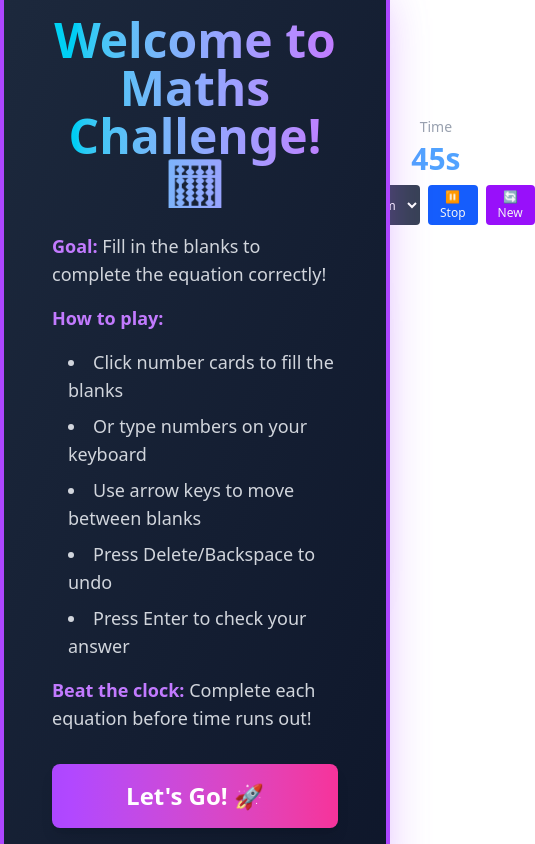
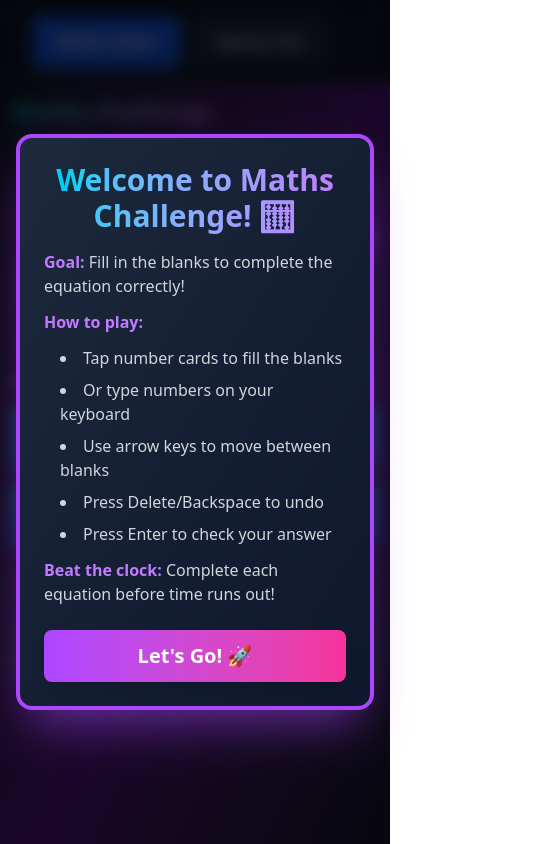
Before and after one commit to Frithir/typingTool, a React (Vite) app: page / in a window 390 px wide. Shown: the top 844 px of the page, 535 px wide, since content can reach past the window. Built offline with nearby package versions, Linux system fonts and the light colour scheme.

Commit message:
mobile ready

```diff
--- a/src/components/MathsGame/MathsGame.tsx
+++ b/src/components/MathsGame/MathsGame.tsx
@@ -274,7 +274,7 @@ export const MathsGame = () => {
             key={`slot-${slotIdx}`}
             onClick={() => !isChecking && setActiveSlot(slotIdx)}
             className={`
-              inline-block min-w-[80px] text-center mx-2 px-4 py-2
+              inline-block min-w-[50px] sm:min-w-[60px] md:min-w-[80px] text-center mx-1 sm:mx-2 px-2 sm:px-3 md:px-4 py-1 sm:py-2
               border-b-4 border-dashed cursor-pointer transition-all
               ${isActive ? "border-yellow-400 scale-110" : "border-gray-400"}
               ${answer !== null ? "text-yellow-300" : "text-gray-500"}
@@ -287,7 +287,7 @@ export const MathsGame = () => {
 
       if (part.trim()) {
         elements.push(
-          <span key={`text-${idx}`} className="mx-1">
+          <span key={`text-${idx}`} className="mx-0.5 sm:mx-1">
             {part}
           </span>
         );
@@ -309,15 +309,15 @@ export const MathsGame = () => {
   const uniqueAvailableOptions = Array.from(new Set(availableOptions));
 
   return (
-    <div className="min-h-screen bg-gradient-to-br from-gray-900 via-purple-900 to-gray-900 text-gray-100 p-8">
+    <div className="min-h-screen bg-gradient-to-br from-gray-900 via-purple-900 to-gray-900 text-gray-100 p-3 sm:p-6 md:p-8">
       {/* Intro Modal */}
       {showIntro && (
-        <div className="fixed inset-0 bg-black/70 flex items-center justify-center z-50 backdrop-blur-sm">
-          <div className="bg-gradient-to-br from-slate-800 to-slate-900 rounded-2xl p-12 max-w-2xl border-4 border-purple-500 shadow-2xl shadow-purple-500/50">
-            <h1 className="text-5xl font-bold mb-6 text-center bg-gradient-to-r from-cyan-400 to-purple-400 bg-clip-text text-transparent">
+        <div className="fixed inset-0 bg-black/70 flex items-center justify-center z-50 backdrop-blur-sm p-4">
+          <div className="bg-gradient-to-br from-slate-800 to-slate-900 rounded-2xl p-6 sm:p-8 md:p-12 max-w-2xl w-full border-4 border-purple-500 shadow-2xl shadow-purple-500/50 max-h-[90vh] overflow-y-auto">
+            <h1 className="text-3xl sm:text-4xl md:text-5xl font-bold mb-4 sm:mb-6 text-center bg-gradient-to-r from-cyan-400 to-purple-400 bg-clip-text text-transparent">
               Welcome to Maths Challenge! 🧮
             </h1>
-            <div className="text-gray-300 space-y-4 mb-8 text-lg">
+            <div className="text-gray-300 space-y-3 sm:space-y-4 mb-6 sm:mb-8 text-base sm:text-lg">
               <p>
                 <strong className="text-purple-400">Goal:</strong> Fill in the
                 blanks to complete the equation correctly!
@@ -326,7 +326,7 @@ export const MathsGame = () => {
                 <strong className="text-purple-400">How to play:</strong>
               </p>
               <ul className="list-disc list-inside space-y-2 ml-4">
-                <li>Click number cards to fill the blanks</li>
+                <li>Tap number cards to fill the blanks</li>
                 <li>Or type numbers on your keyboard</li>
                 <li>Use arrow keys to move between blanks</li>
                 <li>Press Delete/Backspace to undo</li>
@@ -342,7 +342,7 @@ export const MathsGame = () => {
                 localStorage.setItem("mathsGameIntroSeen", "true");
                 setShowIntro(false);
               }}
-              className="w-full bg-gradient-to-r from-purple-500 to-pink-500 hover:from-purple-400 hover:to-pink-400 text-white font-bold text-2xl py-4 rounded-lg shadow-lg hover:shadow-purple-500/50 transform hover:scale-105 transition-all"
+              className="w-full bg-gradient-to-r from-purple-500 to-pink-500 hover:from-purple-400 hover:to-pink-400 text-white font-bold text-xl sm:text-2xl py-3 sm:py-4 rounded-lg shadow-lg hover:shadow-purple-500/50 transform hover:scale-105 transition-all"
             >
               Let's Go! 🚀
             </button>
@@ -352,28 +352,36 @@ export const MathsGame = () => {
 
       <div className="max-w-5xl mx-auto">
         {/* Header */}
-        <div className="mb-8 flex justify-between items-center">
+        <div className="mb-4 sm:mb-6 md:mb-8 flex flex-col sm:flex-row justify-between items-start sm:items-center gap-4">
           <div>
-            <h1 className="text-4xl font-bold mb-2 bg-gradient-to-r from-cyan-400 to-purple-400 bg-clip-text text-transparent">
+            <h1 className="text-2xl sm:text-3xl md:text-4xl font-bold mb-1 sm:mb-2 bg-gradient-to-r from-cyan-400 to-purple-400 bg-clip-text text-transparent">
               Maths Challenge
             </h1>
-            <p className="text-gray-400">{currentEquation.title}</p>
+            <p className="text-sm sm:text-base text-gray-400">
+              {currentEquation.title}
+            </p>
           </div>
 
           {/* Stats */}
-          <div className="flex gap-6">
-            <div className="text-center">
-              <div className="text-sm text-gray-400 mb-1">Score</div>
-              <div className="text-3xl font-bold text-green-400">{score}</div>
+          <div className="flex gap-3 sm:gap-4 md:gap-6 w-full sm:w-auto">
+            <div className="text-center flex-1 sm:flex-initial">
+              <div className="text-xs sm:text-sm text-gray-400 mb-1">Score</div>
+              <div className="text-xl sm:text-2xl md:text-3xl font-bold text-green-400">
+                {score}
+              </div>
             </div>
-            <div className="text-center">
-              <div className="text-sm text-gray-400 mb-1">Streak</div>
-              <div className="text-3xl font-bold text-orange-400">{streak}</div>
+            <div className="text-center flex-1 sm:flex-initial">
+              <div className="text-xs sm:text-sm text-gray-400 mb-1">
+                Streak
+              </div>
+              <div className="text-xl sm:text-2xl md:text-3xl font-bold text-orange-400">
+                {streak}
+              </div>
             </div>
-            <div className="text-center">
-              <div className="text-sm text-gray-400 mb-1">Time</div>
+            <div className="text-center flex-1 sm:flex-initial">
+              <div className="text-xs sm:text-sm text-gray-400 mb-1">Time</div>
               <div
-                className={`text-3xl font-bold ${
+                className={`text-xl sm:text-2xl md:text-3xl font-bold ${
                   timeLeft <= 10
                     ? "text-red-400 animate-pulse"
                     : "text-blue-400"
@@ -381,13 +389,13 @@ export const MathsGame = () => {
               >
                 {timeLeft}s
               </div>
-              <div className="flex gap-2 mt-2">
+              <div className="flex gap-1 sm:gap-2 mt-2">
                 <select
                   value={difficulty}
                   onChange={(e) =>
                     setDifficulty(e.target.value as "easy" | "medium" | "hard")
                   }
-                  className="text-xs bg-gray-700 text-white px-2 py-1 rounded"
+                  className="text-xs bg-gray-700 text-white px-1.5 sm:px-2 py-1 rounded"
                 >
                   <option value="easy">Easy</option>
                   <option value="medium">Medium</option>
@@ -398,18 +406,18 @@ export const MathsGame = () => {
                     setIsPaused(!isPaused);
                     if (isPaused) loadNewEquation();
                   }}
-                  className="text-xs bg-blue-600 hover:bg-blue-500 px-3 py-1 rounded transition-colors"
+                  className="text-xs bg-blue-600 hover:bg-blue-500 px-2 sm:px-3 py-1 rounded transition-colors"
                 >
-                  {isPaused ? "▶ Start" : "⏸ Stop"}
+                  {isPaused ? "▶" : "⏸"}
                 </button>
                 <button
                   onClick={() => {
                     setIsPaused(false);
                     loadNewEquation();
                   }}
-                  className="text-xs bg-purple-600 hover:bg-purple-500 px-3 py-1 rounded transition-colors"
+                  className="text-xs bg-purple-600 hover:bg-purple-500 px-2 sm:px-3 py-1 rounded transition-colors"
                 >
-                  🔄 New
+                  🔄
                 </button>
               </div>
             </div>
@@ -420,7 +428,7 @@ export const MathsGame = () => {
         <div
           className={`
           relative bg-gradient-to-br from-slate-800 to-slate-900
-          rounded-xl p-12 mb-8 shadow-2xl border-4
+          rounded-xl p-4 sm:p-8 md:p-12 mb-4 sm:mb-6 md:mb-8 shadow-2xl border-4
           ${
             feedback === "correct"
               ? "border-green-500 shadow-green-500/50"
@@ -435,7 +443,7 @@ export const MathsGame = () => {
           <div className="absolute inset-0 opacity-10 rounded-xl pointer-events-none bg-[radial-gradient(ellipse_at_center,_var(--tw-gradient-stops))] from-white via-transparent to-transparent"></div>
 
           <div
-            className="text-6xl font-bold text-center tracking-wider"
+            className="text-3xl sm:text-4xl md:text-5xl lg:text-6xl font-bold text-center tracking-wider break-words"
             style={{
               fontFamily: "'Courier New', monospace",
               textShadow: "2px 2px 4px rgba(0,0,0,0.3)",
@@ -453,10 +461,10 @@ export const MathsGame = () => {
               bg-black/60 rounded-xl backdrop-blur-sm
             `}
             >
-              <div className="text-center">
+              <div className="text-center p-4">
                 <div
                   className={`
-                  text-5xl font-bold mb-4
+                  text-3xl sm:text-4xl md:text-5xl font-bold mb-2 sm:mb-4
                   ${feedback === "correct" ? "text-green-400" : "text-red-400"}
                   animate-bounce
                 `}
@@ -464,7 +472,7 @@ export const MathsGame = () => {
                   {feedback === "correct" ? "🎉 Correct!" : "❌ Try Again!"}
                 </div>
                 {wrongAnswerDisplay && (
-                  <div className="text-3xl font-bold text-yellow-300 mt-4">
+                  <div className="text-xl sm:text-2xl md:text-3xl font-bold text-yellow-300 mt-2 sm:mt-4">
                     {wrongAnswerDisplay}
                   </div>
                 )}
@@ -474,11 +482,11 @@ export const MathsGame = () => {
         </div>
 
         {/* Number Cards */}
-        <div className="mb-6">
-          <h3 className="text-xl font-semibold mb-4 text-gray-300">
+        <div className="mb-4 sm:mb-6">
+          <h3 className="text-base sm:text-lg md:text-xl font-semibold mb-3 sm:mb-4 text-gray-300">
             Choose your numbers:
           </h3>
-          <div className="grid grid-cols-6 gap-4">
+          <div className="grid grid-cols-3 sm:grid-cols-4 md:grid-cols-6 gap-2 sm:gap-3 md:gap-4">
             {uniqueAvailableOptions.map((num) => {
               const totalAvailable = currentEquation.options.filter(
                 (opt) => opt === num
@@ -495,14 +503,16 @@ export const MathsGame = () => {
             relative group
             bg-gradient-to-br from-cyan-500 to-blue-600
             hover:from-cyan-400 hover:to-blue-500
-            text-white font-bold text-3xl
-            rounded-xl p-6
+            active:scale-95
+            text-white font-bold text-2xl sm:text-3xl
+            rounded-xl p-4 sm:p-5 md:p-6
             shadow-lg hover:shadow-cyan-500/50
-            transform hover:scale-110 hover:-translate-y-1
+            transform hover:scale-105 hover:-translate-y-1
             transition-all duration-200
             disabled:opacity-50 disabled:cursor-not-allowed
             disabled:transform-none
             border-2 border-cyan-300/30
+            min-h-[60px] sm:min-h-[70px] md:min-h-[80px]
           `}
                 >
                   <div className="relative z-10">{num}</div>
@@ -519,18 +529,20 @@ export const MathsGame = () => {
         </div>
 
         {/* Action Buttons */}
-        <div className="flex gap-4 justify-center items-center">
+        <div className="flex flex-col sm:flex-row gap-3 sm:gap-4 justify-center items-stretch sm:items-center">
           <button
             onClick={handleUndo}
             disabled={isChecking || userAnswers.every((a) => a === null)}
             className="
               bg-gray-700 hover:bg-gray-600
-              text-white font-semibold px-6 py-3 rounded-lg
-              transition-colors
+              active:scale-95
+              text-white font-semibold px-4 sm:px-6 py-3 rounded-lg
+              transition-all
               disabled:opacity-30 disabled:cursor-not-allowed
+              min-h-[48px]
             "
           >
-            ⌫ Undo (Delete)
+            ⌫ Undo
           </button>
 
           <button
@@ -539,12 +551,14 @@ export const MathsGame = () => {
             className="
               bg-gradient-to-r from-green-500 to-emerald-600
               hover:from-green-400 hover:to-emerald-500
-              text-white font-bold text-xl px-12 py-4 rounded-lg
+              active:scale-95
+              text-white font-bold text-lg sm:text-xl px-8 sm:px-12 py-3 sm:py-4 rounded-lg
               shadow-lg hover:shadow-green-500/50
               transform hover:scale-105
               transition-all
               disabled:opacity-30 disabled:cursor-not-allowed
               disabled:transform-none
+              min-h-[48px]
             "
           >
             Check Answer ✓
@@ -552,9 +566,9 @@ export const MathsGame = () => {
         </div>
 
         {/* Instructions */}
-        <div className="mt-8 text-center text-gray-400 text-sm">
-          <p>Click number cards or type numbers to fill in the blanks</p>
-          <p className="mt-1">
+        <div className="mt-6 sm:mt-8 text-center text-gray-400 text-xs sm:text-sm">
+          <p>Tap number cards or type numbers to fill in the blanks</p>
+          <p className="mt-1 hidden sm:block">
             Arrow keys to navigate • Delete/Backspace to undo • Enter to check
           </p>
         </div>
```
